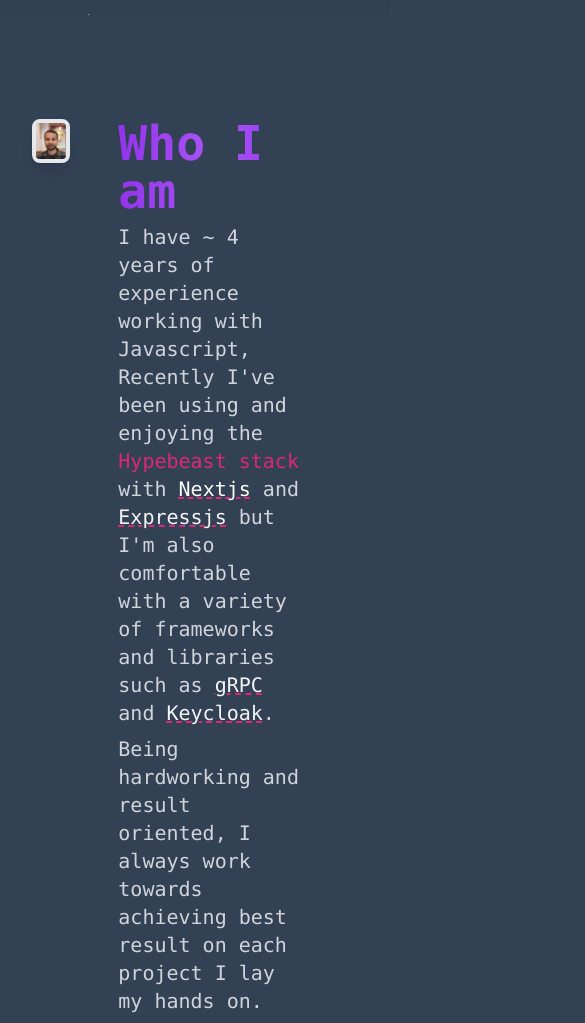
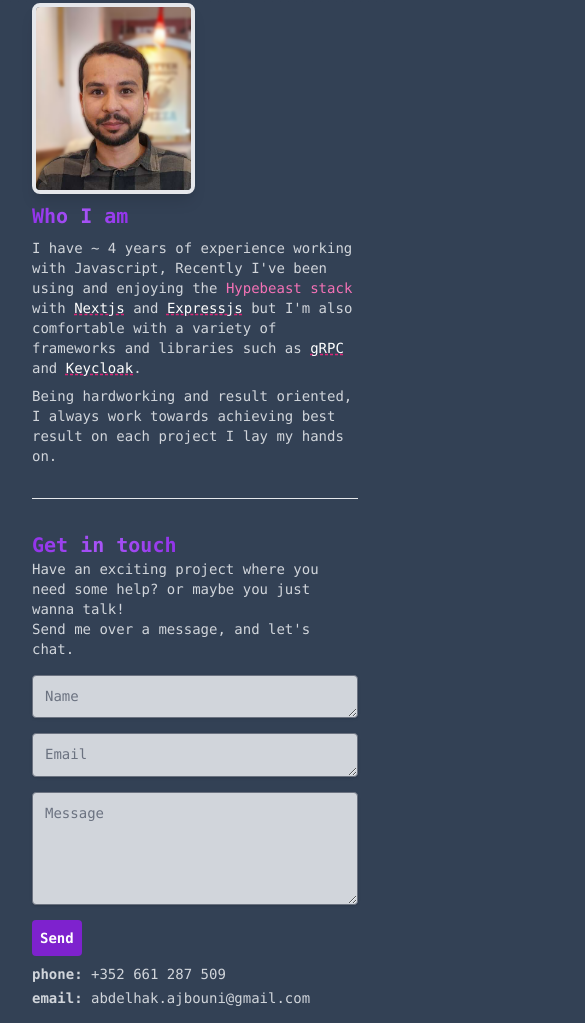
Before and after one commit to abdelhak-ajbouni/portfolio, an Astro site: page / in a window 390 px wide. Shown: the part 733-1756 px from the top of the page, 585 px wide, since content can reach past the window. Built offline with nearby package versions, Linux system fonts and the light colour scheme; Astro itself is replaced by a stand-in of ours; no server answers.

Commit message:
fix responsive design

```diff
--- a/src/components/About.astro
+++ b/src/components/About.astro
@@ -3,8 +3,8 @@
 ---
 
 <Container>
-  <div id="about" class="flex pt-24 pb-16">
-    <div class="w-1/6">
+  <div id="about" class="md:flex md:pt-16 md:pb-10 lg:pt-24 lg:pb-16">
+    <div class="w-1/2 md:w-1/6 mb-2">
       <img
         class="shadow-lg rounded-lg max-w-full h-auto align-middle border-4 border-gray-200"
         src="/images/avatar.jpeg"
@@ -13,28 +13,39 @@
         height={250}
       />
     </div>
-    <div class="about-text w-5/6 mx-12">
-      <h2 class="text-5xl font-bold mb-2 inline-block bg-gradient-to-r from-purple-600 via-purple-500 to-purple-600 bg-clip-text text-transparent">Who I am</h2>
-      <p class="text-xl text-gray-300">
+    <div class="about-text md:w-5/6 md:mx-8 lg:mx-12">
+      <h2
+        class="text-xl md:text-3xl lg:text-5xl font-bold mb-2 inline-block bg-gradient-to-r from-purple-600 via-purple-500 to-purple-600 bg-clip-text text-transparent"
+      >
+        Who I am
+      </h2>
+      <p class="text-sm md:text-base lg:text-xl text-gray-300">
         I have ~ 4 years of experience working with Javascript, Recently
         I&apos;ve been using and enjoying the
         {" "}<a
           href="https://twitter.com/benawad/status/1366076156374626305"
-          class="text-pink-600"
-          >Hypebeast stack</a
+          class="text-pink-400">Hypebeast stack</a
         >{" "}
-        with <span class="text-white underline decoration-dashed decoration-pink-600">Nextjs</span> and <span
-          class="text-gray-100 underline decoration-dashed decoration-pink-600">Expressjs</span
+        with <span
+          class="text-white underline decoration-dashed decoration-pink-600"
+          >Nextjs</span
+        > and <span
+          class="text-white underline decoration-dashed decoration-pink-600"
+          >Expressjs</span
         > but I&apos;m also comfortable with a variety of frameworks and libraries
-        such as <span class="text-gray-100 underline decoration-dashed decoration-pink-600">gRPC</span> and <span
-          class="text-gray-100 underline decoration-dashed decoration-pink-600">Keycloak</span
+        such as <span
+          class="text-white underline decoration-dashed decoration-pink-600"
+          >gRPC</span
+        > and <span
+          class="text-white underline decoration-dashed decoration-pink-600"
+          >Keycloak</span
         >.
       </p>
-      <p class="text-xl text-gray-300 mt-2">
+      <p class="text-sm md:text-base lg:text-xl text-gray-300 mt-2">
         Being hardworking and result oriented, I always work towards achieving
         best result on each project I lay my hands on.
       </p>
     </div>
   </div>
-  <hr class="my-24"/>
+  <hr class="my-8 md:my-12 lg:my-24" />
 </Container>
--- a/src/components/Connections.astro
+++ b/src/components/Connections.astro
@@ -9,6 +9,8 @@
         class="text-3xl text-gray-300 w-8 cursor-pointer"
         src="/icons/linkedin.svg"
         alt="linkedin"
+        height="32"
+        width="32"
       />
     </a>
     <a
@@ -20,6 +22,8 @@
         class="text-3xl text-gray-300 w-8 cursor-pointer"
         src="/icons/github.svg"
         alt="github"
+        height="32"
+        width="32"
       />
     </a>
   </div>
--- a/src/components/Intro.astro
+++ b/src/components/Intro.astro
@@ -1,14 +1,16 @@
 ---
-import Container from 'src/components/common/Container.astro'
+import Container from "src/components/common/Container.astro";
 import Connections from "src/components/Connections.astro";
 import Button from "src/components/common/Button";
 ---
 
-<Container className="intro pt-24 pb-32 z-20 absolute top-0 bottom-0 right-0 left-0">
-  <p class="flex text-5xl text-white font-bold">
+<Container
+  className="intro pt-10 md:pt-24 pb-10 md:pb-32 z-20 absolute top-0 bottom-0 right-0 left-0"
+>
+  <p class="flex text-xl md:text-3xl lg:text-5xl text-gray-300 font-bold">
     Hi!
     <img
-      class="text-3xl w-12 mx-4"
+      class="mx-1 md:mx-2 lg:mx-4 w-8 h-8 md:w-10 md:h-10 lg:w-12 lg:h-12"
       src="https://twemoji.maxcdn.com/v/latest/svg/1f44b.svg"
       alt="wave"
       height="50"
@@ -16,11 +18,15 @@
     />
     I&apos;m
   </p>
-  <h1 class="text-8xl font-bold inline-block bg-gradient-to-r from-purple-700 to-pink-600 bg-clip-text text-transparent">Abdelhak Ajbouni</h1>
-  <p class="text-xl text-gray-300">
+  <h1
+    class="text-2xl md:text-6xl lg:text-8xl font-bold inline-block bg-gradient-to-r from-purple-700 to-pink-600 bg-clip-text text-transparent"
+  >
+    Abdelhak Ajbouni
+  </h1>
+  <p class="text-sm md:text-base lg:text-xl text-gray-300">
     I&apos;m a <b class="font-bold">fullstack developer</b> based in Luxembourg.
   </p>
-  <p class="text-xl text-gray-300">
+  <p class="text-sm md:text-base lg:text-xl text-gray-300">
     I mostly use JavaScript but I&apos;m always ready to learn new technologies
     and improve my skills.
   </p>
--- a/src/components/TopBar.astro
+++ b/src/components/TopBar.astro
@@ -3,23 +3,23 @@
 import Button from "src/components/common/Button.jsx";
 ---
 
-<Container className="top-bar flex justify-between py-4">
-  <img src={"/favicon.svg"} height={40} width={40} alt="logo" />
+<Container className="top-bar flex justify-between items-center py-2 md:py-4">
+  <img class="w-8 h-8 md:w-10 md:h-10 align-middle" src={"/favicon.svg"} height={40} width={40} alt="logo" />
   <nav class="flex justify-end">
-    <a href="/#about"><Button className="mx-1" label="About" secondary /></a>
+    <a href="/#about"><Button className="md:mx-1" label="About" secondary /></a>
     {
       /* <Link href="/#experience" passHref><Button className='mx-1' label="Experience" secondary /></Link>
       <Link href="/#projects" passHref><Button className='mx-1' label="Projects" secondary /></Link> */
     }
     <a href="/#contact"
-      ><Button className="mx-1" label="Contact" secondary />
+      ><Button className="md:mx-1" label="Contact" secondary />
     </a>
     <a
       href="/files/resume-abdelhak-ajbouni.pdf"
       target="_blank"
       rel="noopener noreferrer"
     >
-      <Button className="ml-4" label="Resume" />
+      <Button className="ml-2 md:ml-4" label="Resume" />
     </a>
   </nav>
 </Container>
--- a/src/components/common/Button.tsx
+++ b/src/components/common/Button.tsx
@@ -16,9 +16,10 @@
   const getClassNames = `
     button
     ${className}
-    ${secondary ? "text-gray-200 underline-offset-2 decoration-2 hover:underline" : "text-white bg-gradient-to-r from-purple-700 via-purple-600 to-purple-700 hover:bg-green-700"}
+    ${secondary ? "text-gray-200 underline-offset-2 decoration-2 hover:underline" : "text-white bg-purple-700 hover:bg-purple-600"}
     ${loading ? "loading" : ""}
-    font-bold py-2 px-4 rounded
+    font-bold py-2 px-2 md:px-4 rounded
+    text-sm md:text-base
   `;
 
   return (
--- a/src/components/common/TextArea.tsx
+++ b/src/components/common/TextArea.tsx
@@ -2,7 +2,7 @@
 
 export default function TextArea({ label, placeholder, required, rows, register }: Props) {
   return <textarea
-    className='shadow appearance-none border rounded w-full mb-2 p-3 text-gray-700 leading-tight focus:outline-none focus:shadow-outline'
+    className='shadow appearance-none border rounded w-full mb-2 p-3 bg-gray-300 text-sm md:text-base text-gray-700 leading-tight focus:outline-none focus:shadow-outline'
     label={label}
     placeholder={placeholder || label}
     aria-label={label}
--- a/src/islands/Contact.tsx
+++ b/src/islands/Contact.tsx
@@ -33,12 +33,12 @@
 
   return (
     <div className="container">
-      <div id="contact" className="mb-32">
-        <h2 className="text-5xl font-bold inline-block bg-gradient-to-r from-purple-600 via-purple-500 to-purple-600 bg-clip-text text-transparent">Get in touch</h2>
-        <p className="text-l text-gray-300">Have an exciting project where you need some help? or maybe you just wanna talk!</p>
-        <p className="text-l text-gray-300 mb-4">Send me over a message, and let&apos;s chat.</p>
-        <div className='flex'>
-          <form className='w-2/3' ref={contactForm} onSubmit={handleSubmit((data, e) => sendEmail(e))}>
+      <div id="contact" className="lg:mb-32">
+        <h2 className="text-xl md:text-3xl lg:text-5xl font-bold inline-block bg-gradient-to-r from-purple-600 via-purple-500 to-purple-600 bg-clip-text text-transparent">Get in touch</h2>
+        <p className="text-sm md:text-base text-gray-300">Have an exciting project where you need some help? or maybe you just wanna talk!</p>
+        <p className="text-sm md:text-base text-gray-300 mb-4">Send me over a message, and let&apos;s chat.</p>
+        <div className='lg:flex'>
+          <form className='lg:w-2/3' ref={contactForm} onSubmit={handleSubmit((data, e) => sendEmail(e))}>
             <div className="relative">
               <TextField register={register} label="Name" required />
               {errors.name?.type === 'required' && <p className="text-sm text-red-500 absolute right-[15px] top-[15px]">Whats your name?</p>}
@@ -58,11 +58,11 @@
               loading={loading}
             />
           </form>
-          <div className='w-1/3 px-8'>
-            <p className="text-xl text-gray-300 mb-2">
-              <b>phone:</b> +352 661 287509
+          <div className='lg:w-1/3 lg:px-8 py-2 lg:py-0'>
+            <p className="text-sm lg:text-xl text-gray-300 mb-1 lg:mb-2">
+              <b>phone:</b> +352 661 287 509
             </p>
-            <p className="text-xl text-gray-300 mb-2">
+            <p className="text-sm lg:text-xl text-gray-300 mb-1 lg:mb-2">
               <b>email:</b> abdelhak.ajbouni@gmail.com
             </p>
             {/* <Connections /> */}
```
